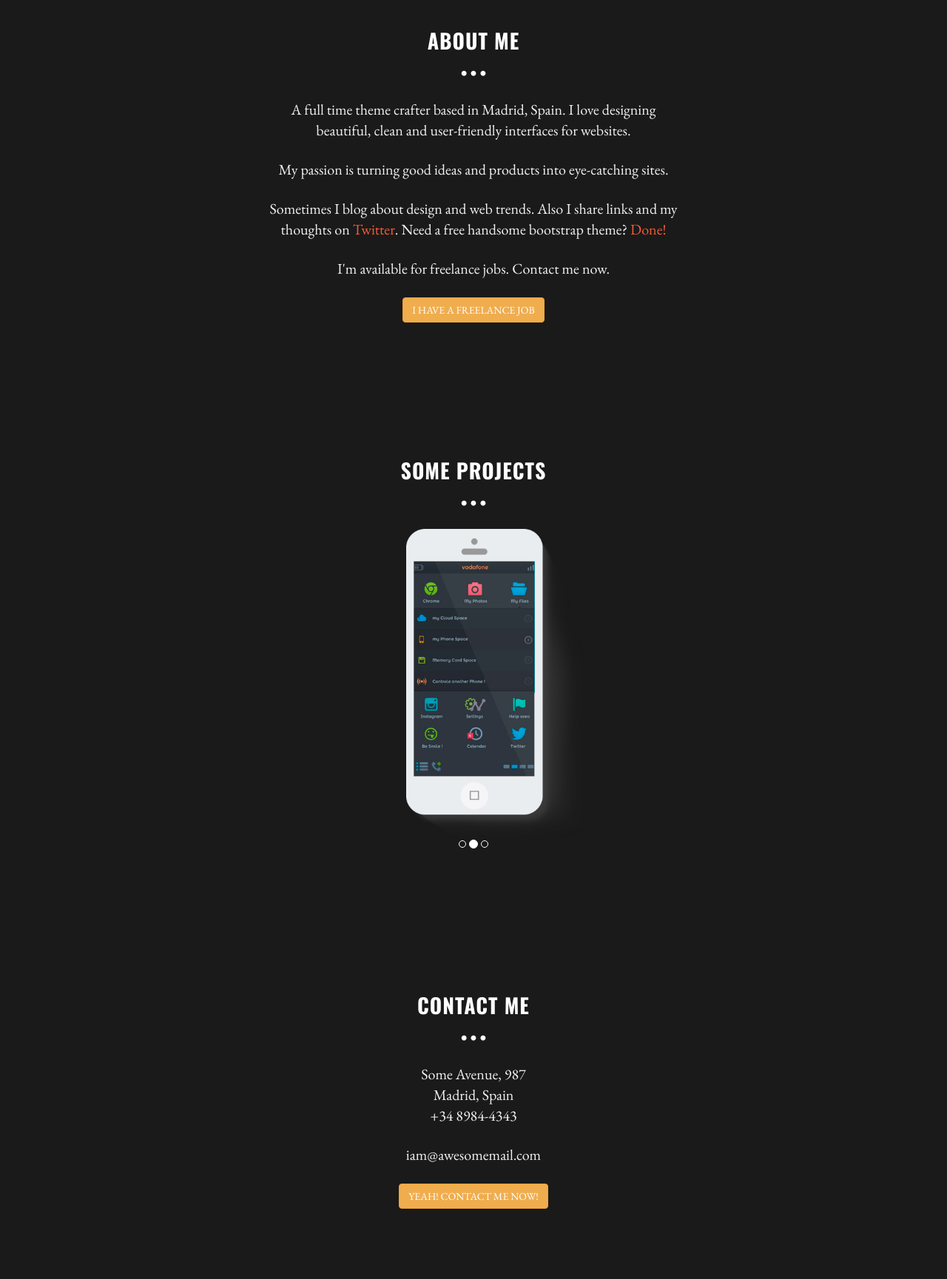
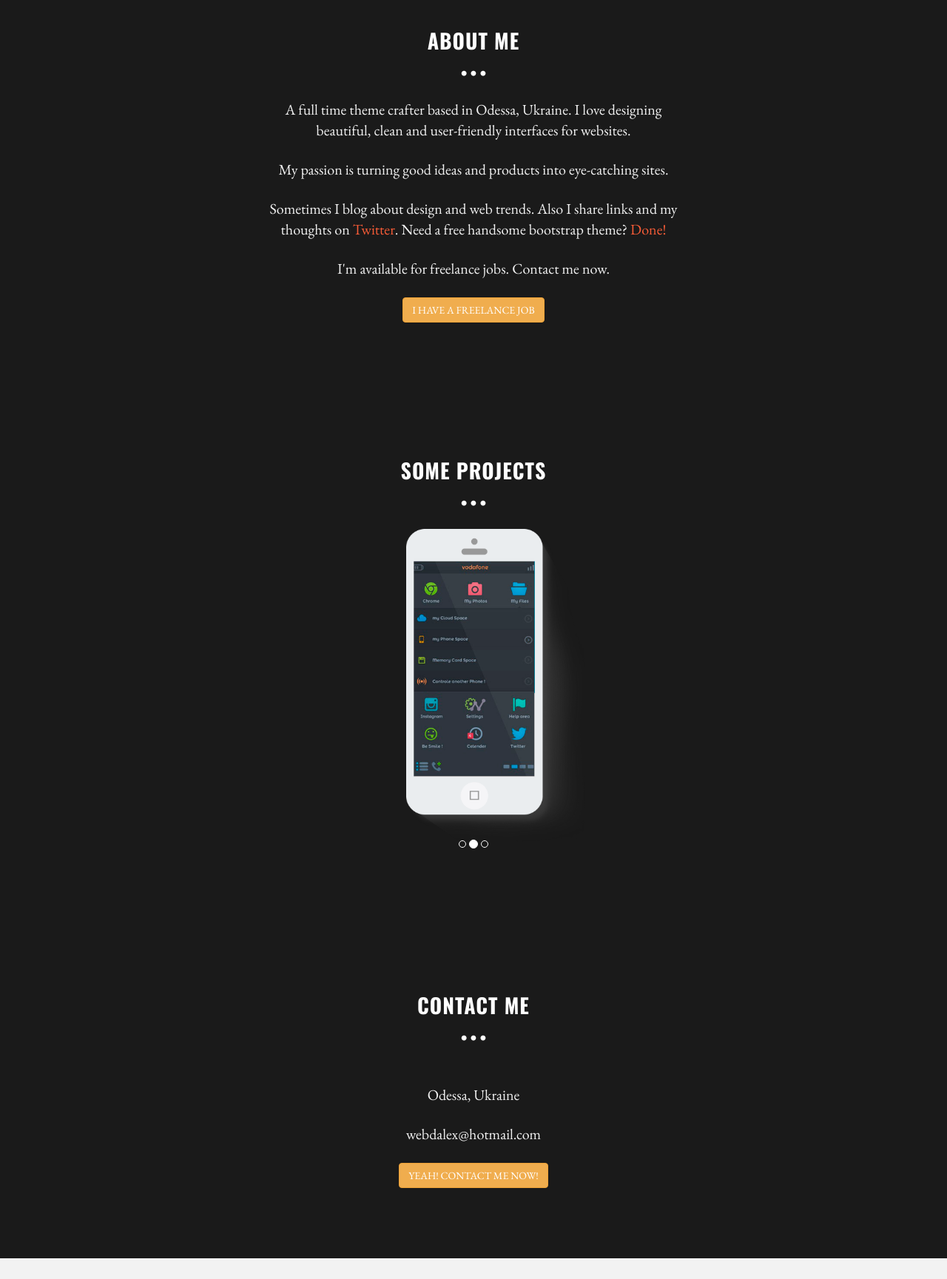
Before and after one commit to woynowskiy/woynowskiy.github.io, a plain HTML site: page index.html in a window 1280 px wide. Shown: the part 740-2469 px from the top of the page at 74% size. After the commit the page ends 2441 px from the top, so only its background shows below. Drawn offline with nearby package versions, Linux system fonts and the light colour scheme.

Commit message:
Update index.html

```diff
--- a/index.html
+++ b/index.html
@@ -66,7 +66,7 @@
 			<div class="row">
 				<h1>MINIMAL THEME</h1>
 				<br>
-				<h3>Hello, I'm Carlos. I love design.</h3>
+				<h3>Hello, I'm Alexander. I love design.</h3>
 				<br>
 				<br>
 				<div class="col-lg-6 col-lg-offset-3">
@@ -87,7 +87,7 @@
 
 				<!-- INTRO INFORMATIO-->
 				<div class="col-lg-6 col-lg-offset-3">
-					<p>A full time theme crafter based in Madrid, Spain. I love designing beautiful, clean and user-friendly interfaces for websites.</p>
+					<p>A full time theme crafter based in Odessa, Ukraine. I love designing beautiful, clean and user-friendly interfaces for websites.</p>
 					<p>My passion is turning good ideas and products into eye-catching sites.</p>
 					<p>Sometimes I blog about design and web trends. Also I share links and my thoughts on <a href="http://twitter.com/BlackTie_co">Twitter</a>. Need a free handsome bootstrap theme? <a href="http://blacktie.co">Done!</a></p>
 					<p>I'm available for freelance jobs. Contact me now.</p>
@@ -142,8 +142,8 @@
 				<p class="centered"><i class="icon icon-circle"></i><i class="icon icon-circle"></i><i class="icon icon-circle"></i></p>
 
 				<div class="col-lg-6 col-lg-offset-3">
-					<p>Some Avenue, 987<br/>Madrid, Spain<br/>+34 8984-4343</p>
-					<p>iam@awesomemail.com</p>
+					<p><br/>Odessa, Ukraine<br/></p>
+					<p>webdalex@hotmail.com</p>
 					<p><button type="button" class="btn btn-warning">YEAH! CONTACT ME NOW!</button></p>
 				</div>
 			</div>
```
